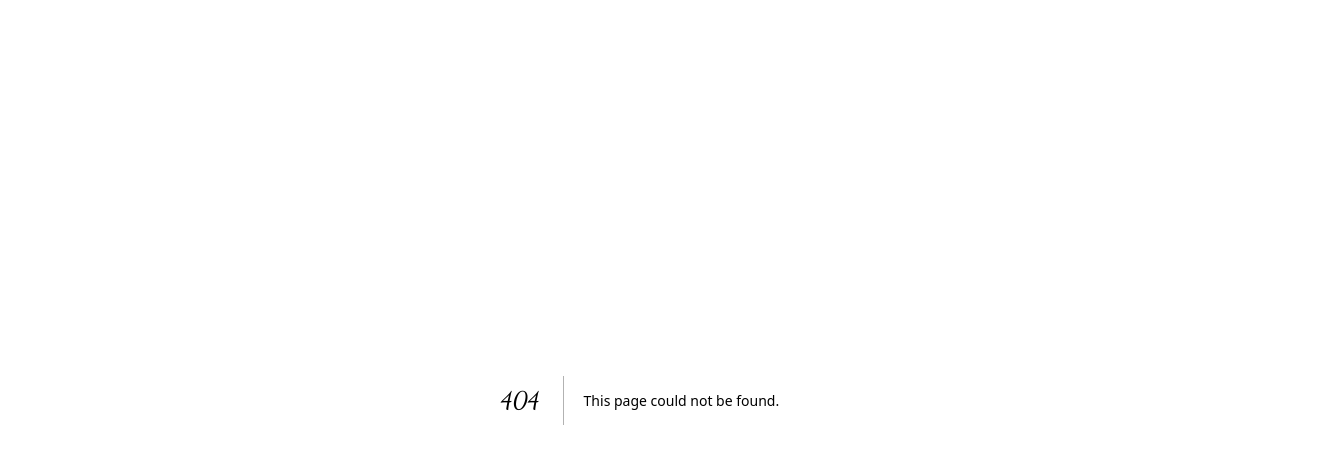
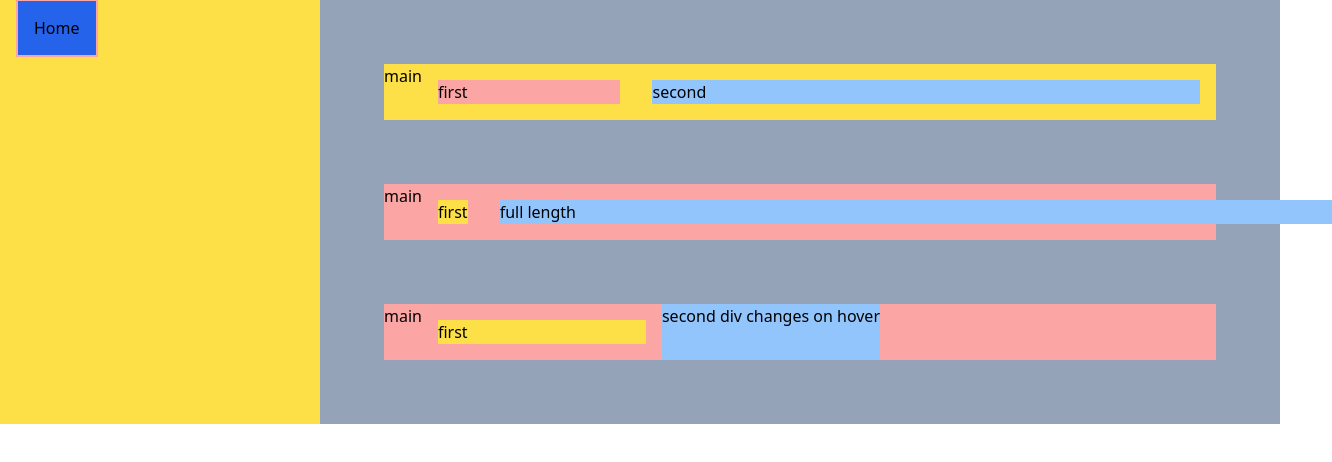
Before and after one commit to m-atique/tailwind, a Next.js app in the folder tailwind-series/: page /spacing in a window 1280 px wide. Before the commit this address had no page. Shown: the top 462 px of the page, 1332 px wide, since content can reach past the window. Built offline with nearby package versions, Linux system fonts and the light colour scheme; a web font is replaced by a local one.

Commit message:
different tye of spacing added

```diff
--- a/tailwind-series/src/app/page.tsx
+++ b/tailwind-series/src/app/page.tsx
@@ -4,11 +4,12 @@ import Link from "next/link"
 export default function Home() {
   return (
     <div>
-      <Link href='/colors'>  colors</Link>
-     <Link href='/customization'>  Customization</Link>
-     <button className="bg-green-400">
-      <Link  href='/typograpy'>Typograpy</Link>
-     </button>
+      <Link className ='m-4 p-4 border-2 border-red-300 bg-blue-600' href='/colors'>  colors</Link>
+     <Link className ='m-4 p-4 border-2 border-red-300 bg-blue-600'href='/customization'>  Customization</Link>
+
+      <Link className ='m-4 p-4 border-2 border-red-300 bg-blue-600' href='/typograpy'>Typograpy</Link>
+
+     <Link className ='m-4 p-4 border-2 border-red-300 bg-blue-600' href='/spacing'>Spacing</Link>
     </div>
   )
 }
--- /dev/null
+++ b/tailwind-series/src/app/spacing/page.tsx
@@ -0,0 +1,44 @@
+import Link from "next/link"
+export default function Typograpy() {
+    return (
+        <div className="flex">
+            <div className="  p-4 min-h-full  w-1/4 bg-yellow-300">
+
+            <div>
+                <Link className=' p-4 border-2 border-red-300 bg-blue-600' href='/'>Home</Link>
+            </div>
+
+            </div>
+            <div className="  min-h-full  w-3/4  bg-slate-400 ">
+
+
+            <div className=" flex m-16 bg-yellow-300"> main
+                <div className="w-1/4 m-4 bg-red-300">
+                    first
+                </div>
+                <div className=" w-3/4 m-4 bg-blue-300">
+                    second
+                </div>
+            </div>
+            <div className=" flex m-16 bg-red-300"> main
+                <div className="w-1/4 m-4 bg-yellow-300">
+                    first
+                </div>
+                <div className="w-24 min-w-full m-4 bg-blue-300">
+                    full length
+                </div>
+            </div>
+            <div className=" flex m-16 bg-red-300"> main
+                <div className="w-1/4 m-4 bg-yellow-300">
+                    first
+                </div>
+                <div className="min-w-min hover:w-2/4 hover:bg-green-400 hover:-m-14 bg-blue-300">
+                    second div changes  on hover
+                </div>
+
+            </div>
+
+            </div>
+        </div>
+    )
+}
```
